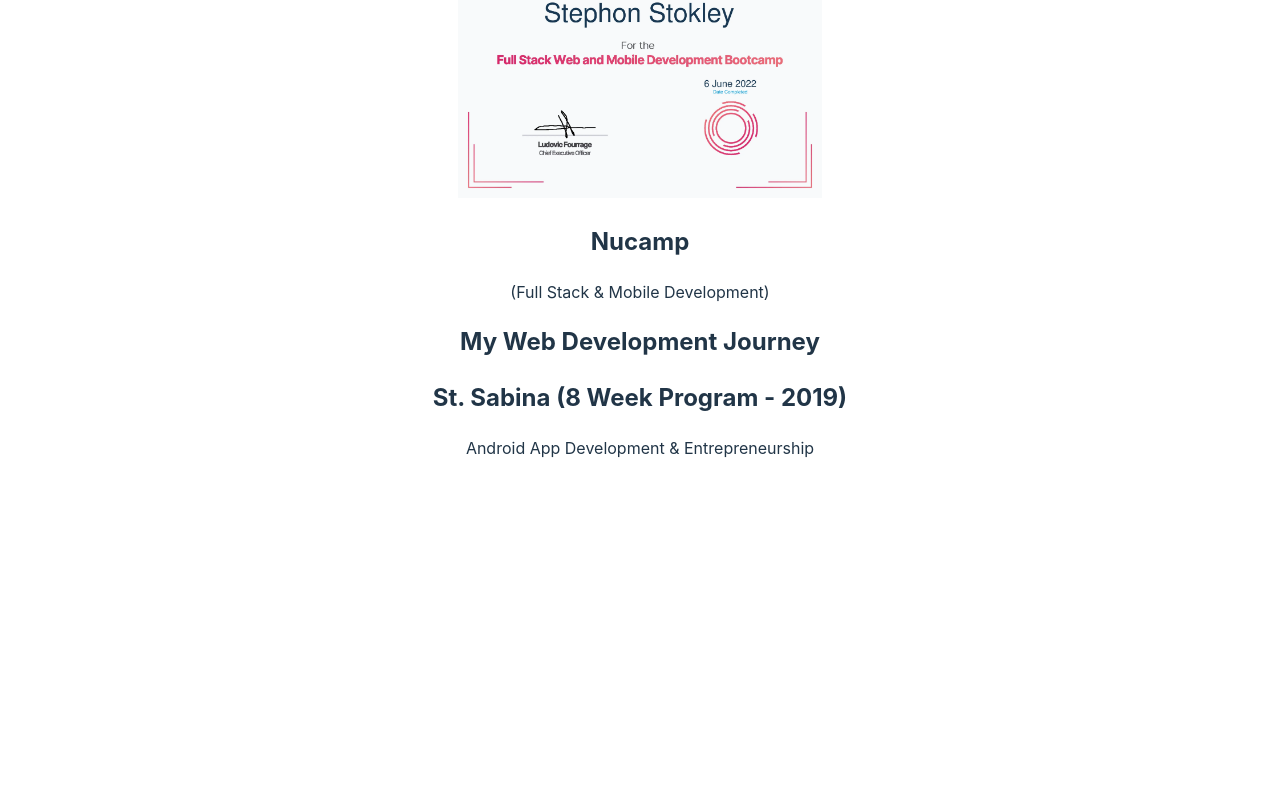
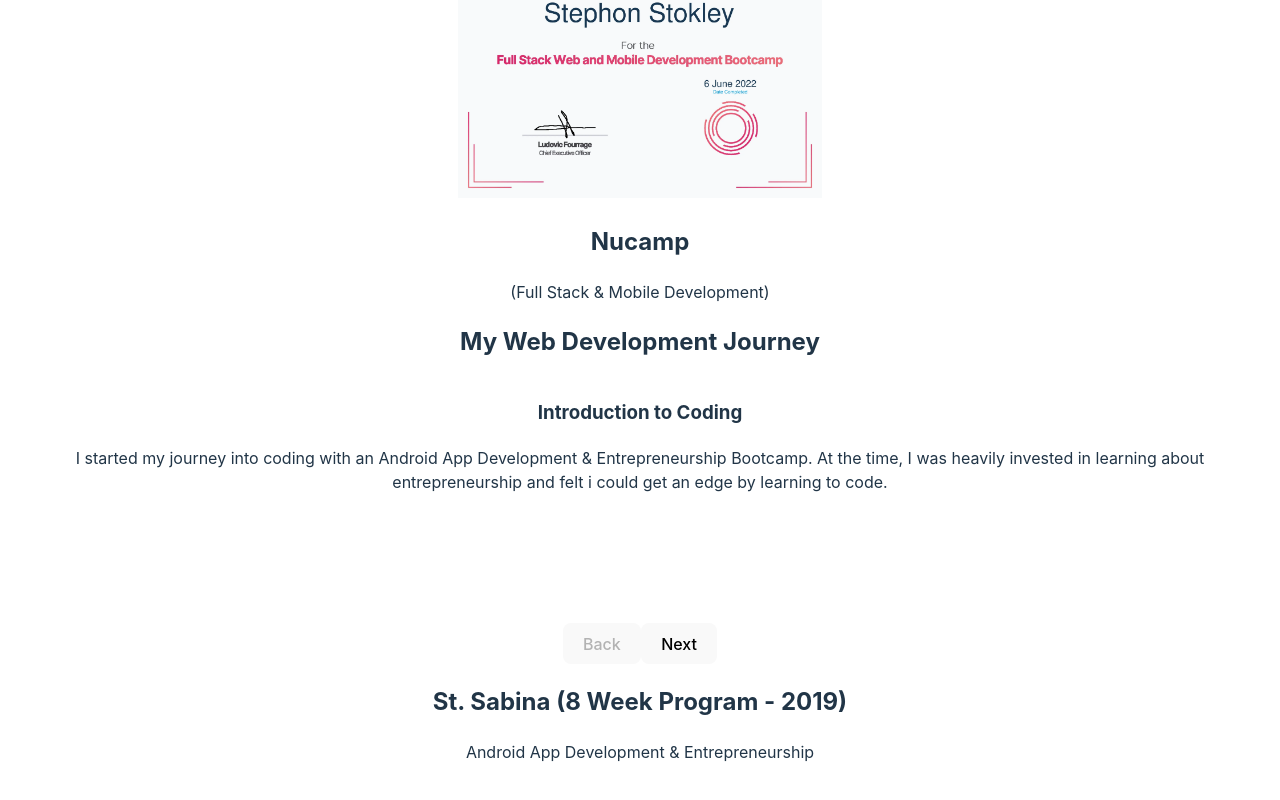
Before and after one commit to TheLonerCoder/2025-Portfolio, a React (Vite) app in the folder portfolio/: page / in a window 1280 px wide. Shown: the part 1453-2253 px from the top of the page. Before the commit the page ends 1961 px from the top, so only its background shows below. Built offline with nearby package versions, Linux system fonts and the light colour scheme.

Commit message:
Carousel implemented

```diff
--- a/portfolio/package.json
+++ b/portfolio/package.json
@@ -11,6 +11,7 @@
   },
   "dependencies": {
     "@reduxjs/toolkit": "^2.3.0",
+    "pure-react-carousel": "^1.32.0",
     "react": "^18.3.1",
     "react-animations": "^1.0.0",
     "react-blink-text": "^1.0.5",
--- a/portfolio/src/components/Background.jsx
+++ b/portfolio/src/components/Background.jsx
@@ -1,5 +1,8 @@
 import React from 'react';
-import '../styles/background.css'
+import '../styles/background.css';
+import { CarouselProvider, Slider, Slide, ButtonBack, ButtonNext } from 'pure-react-carousel';
+import 'pure-react-carousel/dist/react-carousel.es.css';
+
 
 
 function Background() {
@@ -12,11 +15,46 @@
       <h2>Nucamp</h2>
       <p>(Full Stack & Mobile Development)</p>
 
-      <div>
-        <h2>My Web Development Journey</h2>
+
+    <h2>My Web Development Journey</h2>
+    <CarouselProvider
+      naturalSlideWidth={100}
+      // naturalSlideHeight={125}
+      naturalSlideHeight={10}
+      totalSlides={5}
+    >
+        <Slider>
+          <Slide index={0}>
+            <h3>Introduction to Coding</h3>
+            <p>I started my journey into coding with an Android App Development & Entrepreneurship Bootcamp. At the time, I was heavily invested in learning about entrepreneurship and felt i could get an edge by learning to code.</p>
+          </Slide>
+          <Slide index={1}>
+            <h3>Python</h3>
+            <p>Eventhough I enjoyed coding, I had no specific interest in mobile development. So I experimented with Python and basic HTML/CSS. I created a few basic programs and websites.</p>
+          </Slide>
+          <Slide index={2}>
+            <h3>Introduction to Javascript</h3>
+            <p>I did more research and learned towards Web Development, especially since I already knew HTML/CSS at this point. Because I had prior Python knowledge, I found the basic syntax fairly easy to pickup.</p>
+          </Slide>
+          <Slide index={3}>
+            <h3>Taking Web Development Seriously</h3>
+            <p>It wasn't until 2021 where I doubled down and saw Web Development as a career. So I started my Youtube Channel where I documented some of my journey.</p>
+          </Slide>
+          <Slide index={4}>
+            <h3>Bootcamp</h3>
+            <p>I then attended another Bootcamp (Nucamp) after taking Udemy Courses to solidfy what I was learning in a classroom setting.</p>
+          </Slide>
+          <Slide index={5}>
+
+          </Slide>
+        </Slider>
+        <ButtonBack>Back</ButtonBack>
+        <ButtonNext>Next</ButtonNext>
+    </CarouselProvider>
+
         <h2>St. Sabina (8 Week Program - 2019)</h2>
         <p>Android App Development & Entrepreneurship</p>
-      </div>
+
     </div>
   )
 }
```
Also changed, not shown: 1 other file (tests, documents, lock files or other folders).
